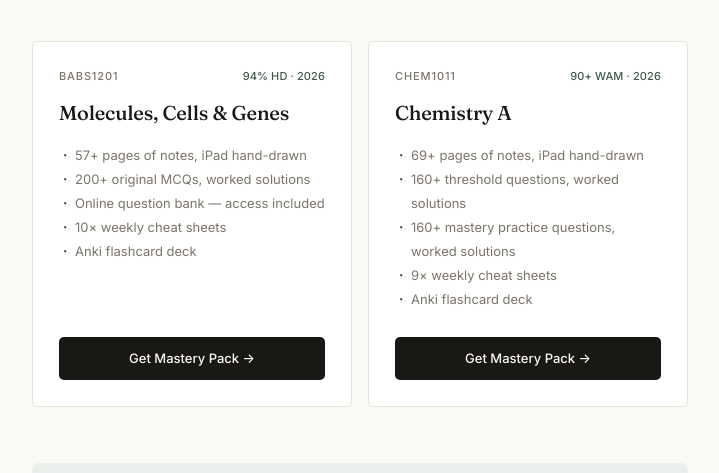
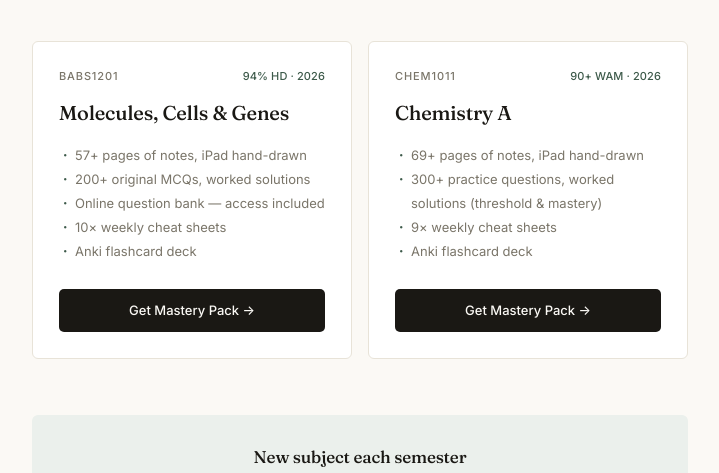
Before and after one commit to niln25/mastery-pack, a plain HTML site: page index.html in a window 1280 px wide. Shown: the part 256-729 px from the top of the page, without its empty margins (280-999 px from the left). Drawn offline with Linux system fonts and the light colour scheme.

Commit message:
CHEM1011 — combine question count
Co-Authored-By: Claude Sonnet 4.6 <noreply@anthropic.com>

```diff
--- a/index.html
+++ b/index.html
@@ -339,8 +339,7 @@
         <h2>Chemistry A</h2>
         <ul class="pack-list">
           <li>69+ pages of notes, iPad hand-drawn</li>
-          <li>160+ threshold questions, worked solutions</li>
-          <li>160+ mastery practice questions, worked solutions</li>
+          <li>300+ practice questions, worked solutions (threshold &amp; mastery)</li>
           <li>9× weekly cheat sheets</li>
           <li>Anki flashcard deck</li>
         </ul>
```
